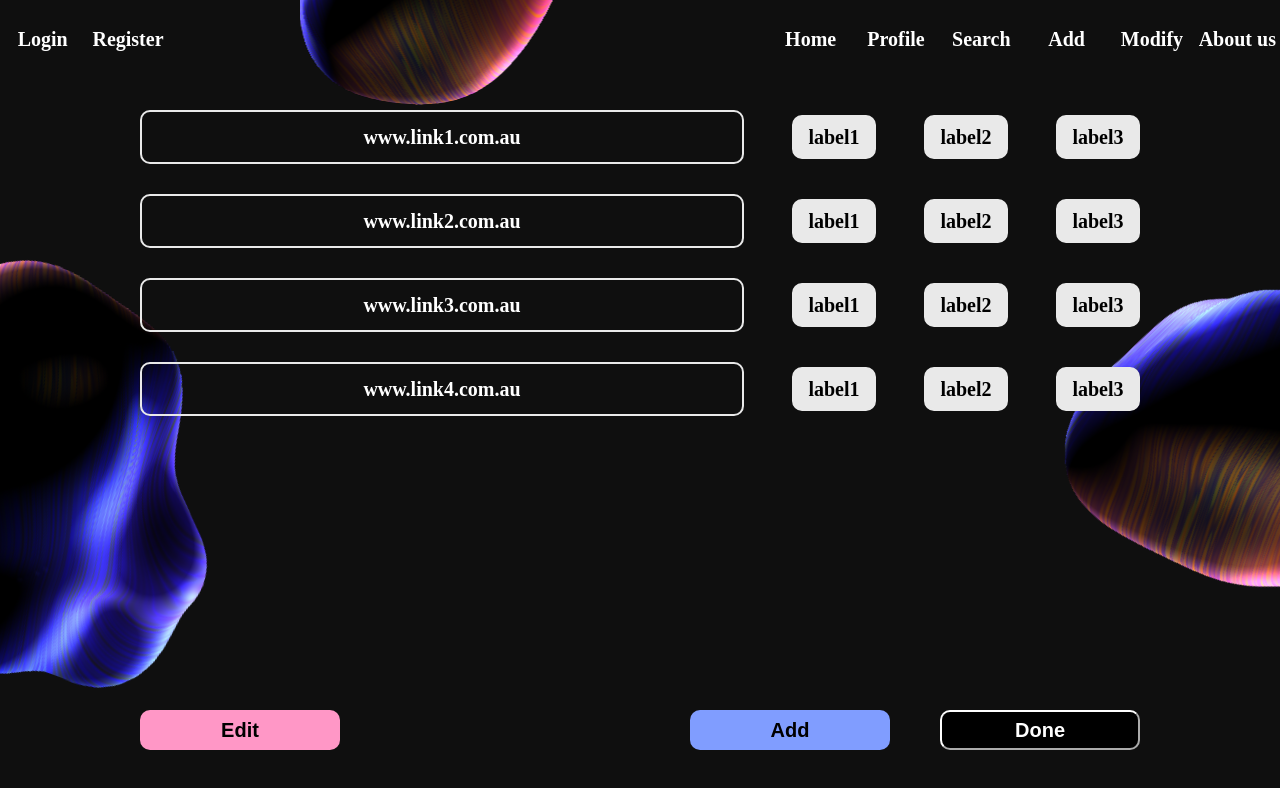
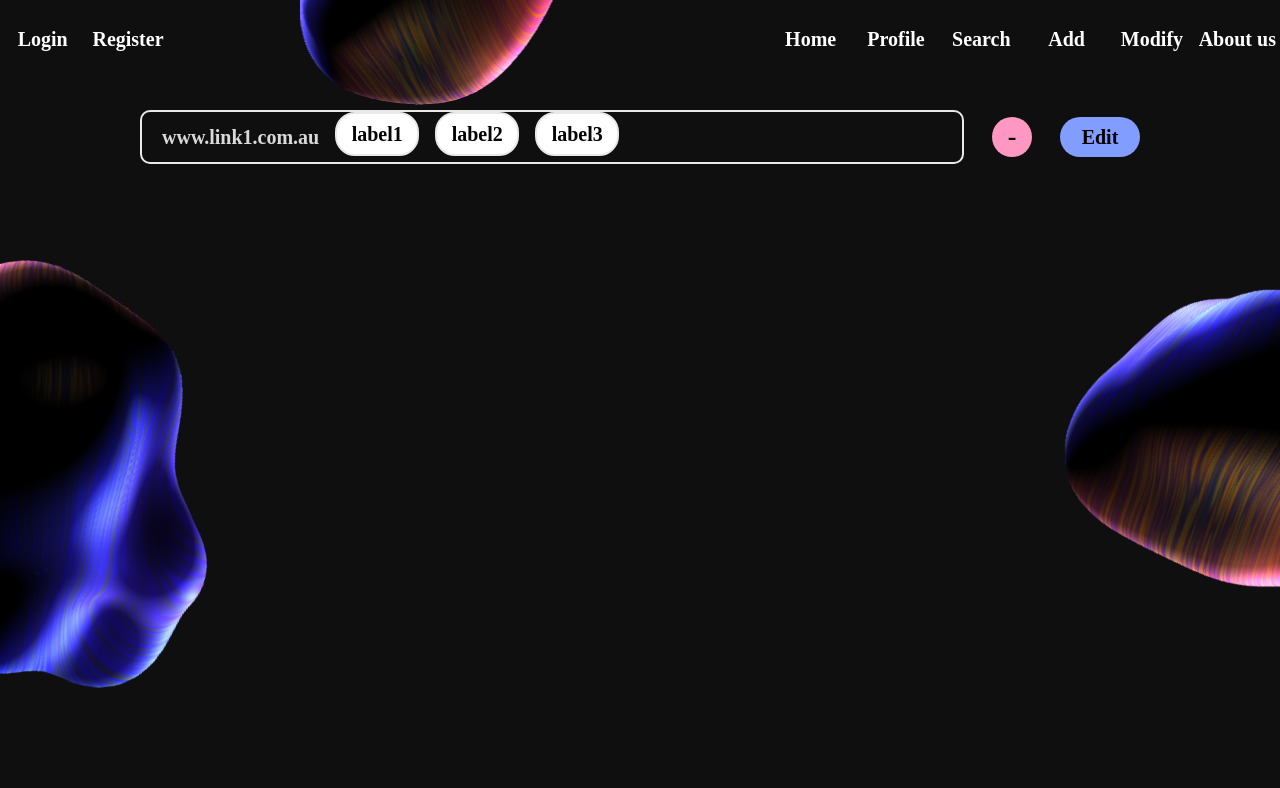
Before and after one commit to zherenh/ITProject, a React (Create React App) app in the folder project/: page /modify in a window 1280 px wide. Shown: the top 788 px of the page. Built offline with nearby package versions, Linux system fonts and the light colour scheme.

Commit message:
change modify page, still working

```diff
--- a/project/src/components/Modify/Modify.js
+++ b/project/src/components/Modify/Modify.js
@@ -10,56 +10,12 @@ const Modify = () => {
             <div className={classes.Stone2}></div>
             <div className={classes.Stone3}></div>
             <div className={classes.linkContainer}>
+
                 {/*link1*/}
                 <div className={classes.linkBox}>
                     <div className={classes.link}>
                         www.link1.com.au
-                    </div>
-                    <div className={classes.label}>
-                        label1
-                    </div>
-                    <div className={classes.label}>
-                        label2
-                    </div>
-                    <div className={classes.label}>
-                        label3
-                    </div>
-                </div>
-                {/*link2*/}
-                <div className={classes.linkBox}>
-                    <div className={classes.link}>
-                        www.link2.com.au
-                    </div>
-                    <div className={classes.label}>
-                        label1
-                    </div>
-                    <div className={classes.label}>
-                        label2
-                    </div>
-                    <div className={classes.label}>
-                        label3
-                    </div>
-                </div>
-                {/*link3*/}
-                <div className={classes.linkBox}>
-                    <div className={classes.link}>
-                        www.link3.com.au
-                    </div>
-                    <div className={classes.label}>
-                        label1
-                    </div>
-                    <div className={classes.label}>
-                        label2
-                    </div>
-                    <div className={classes.label}>
-                        label3
-                    </div>
-                </div>
-                {/*link4*/}
-                <div className={classes.linkBox}>
-                    <div className={classes.link}>
-                        www.link4.com.au
-                    </div>
+
                         <div className={classes.label}>
                             label1
                         </div>
@@ -71,20 +27,14 @@ const Modify = () => {
                         </div>
                     </div>
 
-                {/* buttons bar*/}
-                <div className={classes.buttonContainer}>
-                    <button className={classes.editButton}>
+                    <div className={classes.deleteButton}>
+                        -
+                    </div>
+                    <div className={classes.editButton}>
                         Edit
-                    </button>
-                    <div>
-                        <button className={classes.addButton}>
-                            Add
-                        </button>
-                        <button className={classes.doneButton}>
-                            Done
-                        </button>
                     </div>
                 </div>
+
             </div>
         </div>
     )
--- a/project/src/components/Modify/Modify.module.css
+++ b/project/src/components/Modify/Modify.module.css
@@ -56,88 +56,67 @@
   align-items: center;
   justify-content: space-between;
 }
+
 .Modify .linkContainer .linkBox .link {
-  width: 60%;
+  padding-left: 2%;
+  width: 80%;
   height: 50px;
   line-height: 50px;
   display: flex;
   text-align: center;
-  justify-content: center;
+  justify-content: left;
   border-radius: 10px;
   outline: none;
   border: 2px solid #e9e9e9;
   background-color: transparent;
-  color: #fff;
+  color: #D9D9D9;
   font-weight: 600;
   font-size: 20px;
 }
-.Modify .linkContainer .linkBox .label {
+.Modify .linkContainer .linkBox .link .label {
   margin-left: 2%;
-  width: 8%;
+  width: 10%;
   display: flex;
   text-align: center;
   justify-content: center;
-  border-radius: 10px;
+  border-radius: 20px;
   outline: none;
   border: 2px solid #e9e9e9;
   background-color: transparent;
   color: black;
   font-weight: 600;
   font-size: 20px;
-  height: 40px;
+  height: 80%;
   line-height: 40px;
-  background-color: #e9e9e9;
+  background-color: #FFFFFF;
 }
-.Modify .linkContainer .buttonContainer {
-  position: fixed;
-  bottom: 30px;
-  display: flex;
-  justify-content: space-between;
-  width: 1000px;
-  height: 60px;
-  line-height: 60px;
-}
-.Modify .linkContainer .buttonContainer .editButton {
+
+.Modify .linkContainer .linkBox .editButton {
   display: flex;
   justify-content: center;
   align-items: center;
   height: 40px;
-  border-radius: 10px;
-  border: none;
-  color: #000;
-  font-weight: 600;
-  font-size: 20px;
-  background-color: #ff97c6;
-  width: 200px;
-}
-.Modify .linkContainer .buttonContainer div {
-  display: flex;
-}
-.Modify .linkContainer .buttonContainer div .addButton {
-  margin-right: 50px;
-  display: flex;
-  justify-content: center;
-  align-items: center;
-  height: 40px;
-  border-radius: 10px;
+  border-radius: 20px;
   border: none;
   color: #000;
   font-weight: 600;
   font-size: 20px;
   background-color: #809dff;
-  width: 200px;
+  width: 8%;
 }
-.Modify .linkContainer .buttonContainer div .doneButton {
+
+.Modify .linkContainer .linkBox .deleteButton {
   display: flex;
   justify-content: center;
   align-items: center;
   height: 40px;
-  border-radius: 10px;
-  color: white;
-  border-color: white;
+  border-radius: 20px;
+  border: none;
+  color: #000;
   font-weight: 600;
-  font-size: 20px;
-  background-color: black;
-  width: 200px;
+  font-size: 26px;
+  background-color: #FF97C3;
+  width: 4%;
 }
+
 /*# sourceMappingURL=./Modify.module.css.map */
```
Lines whose indentation alone changed are shown as unchanged.
